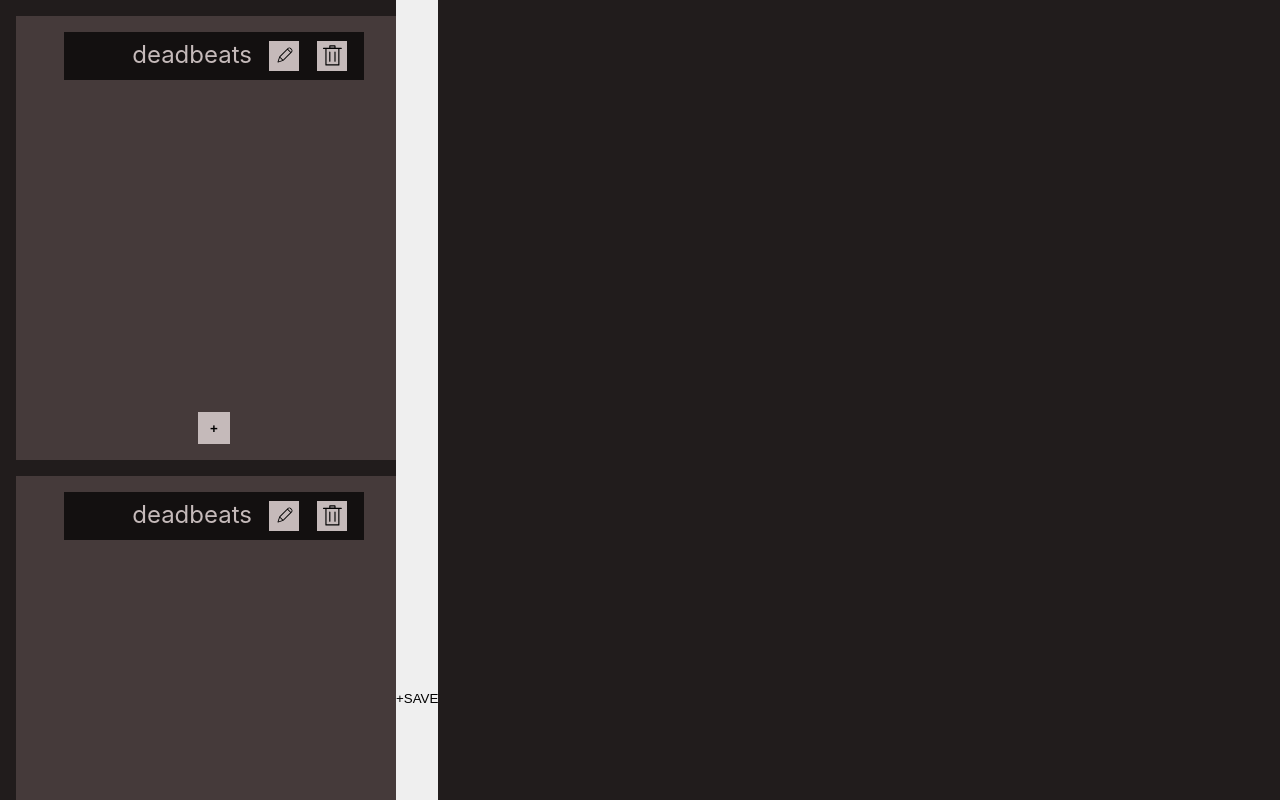
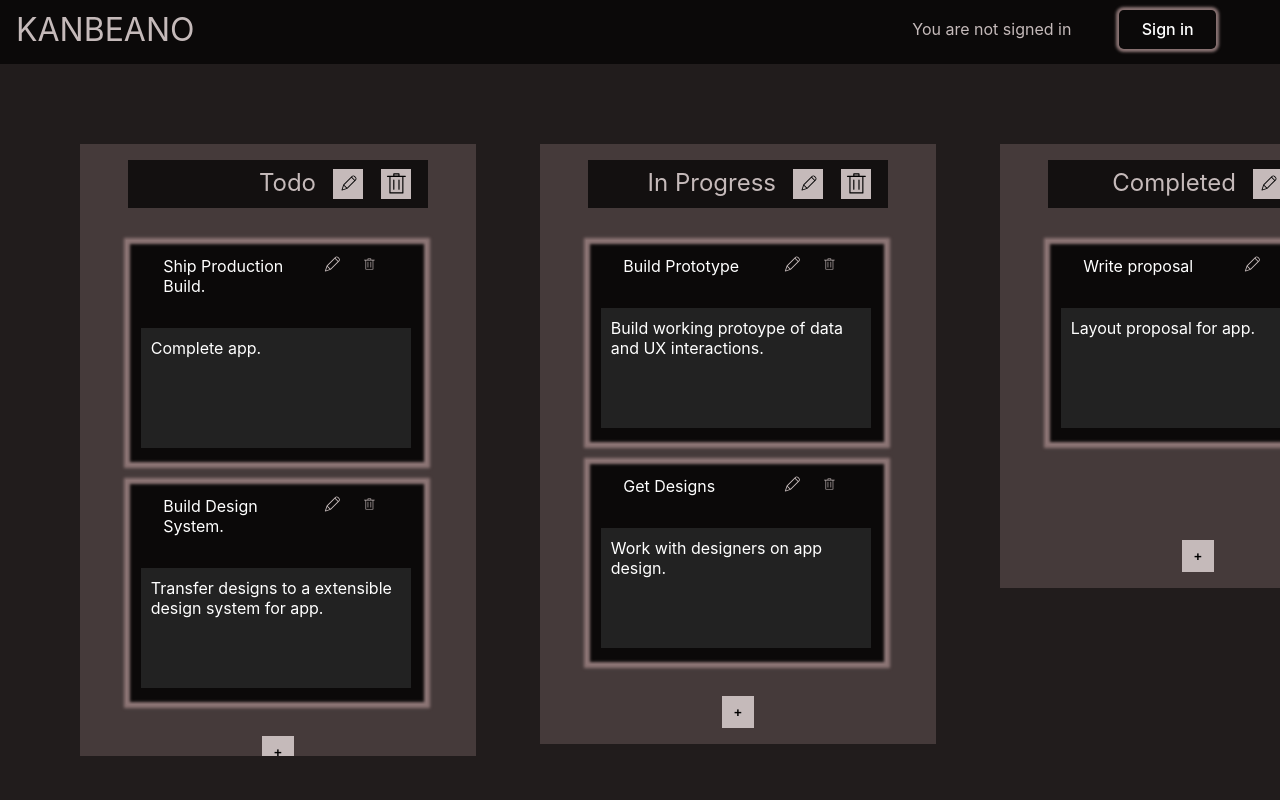
Before and after one commit to Christopher-Stevers/NewKanbeano, a Next.js app: page /board/rip in a window 1280 px wide. Shown: the top 800 px of the page. Built offline with nearby package versions, Linux system fonts and the light colour scheme; no server answers.

Commit message:
added landing page

```diff
--- a/pages/board/rip.js
+++ b/pages/board/rip.js
@@ -1,154 +1,187 @@
-import styles from '../../styles/Home.module.scss'
+import styles from '../../styles/listPage.module.scss'
 import NewContext from '../../components/newContext'
 import React from 'react'
-import { DragDropContext } from 'react-beautiful-dnd'
+import Link from 'next/link'
+import { DragDropContext, Draggable, Droppable } from 'react-beautiful-dnd'
 import { useState, useContext, useEffect } from 'react'
 import CardContainer from '../../components/indieContainer'
 import { v4 as uuidv4 } from 'uuid';
-export default function Home() {
+import { useRouter } from 'next/router'
+import { useSession } from 'next-auth/client'
+import Header from '../../components/header'
+export default function Home () {
+  const [session, loading] = useSession()
+  const router = useRouter()
+  const { id } = router.query
+  const ogDate=new Date(parseInt(id)).toDateString();
   const current = Date.now();
-  const [loggedIn, updateLoggedIn]=useState(true);
+  const [loggedIn, updateLoggedIn] = useState(true);
   const [listArr, updateListArr] = useState([]);
   const [count, updateCount] = useState([current])
   const newContext = useContext(NewContext);
-  const [contextState, updateContextState]=useState(
-     [
+  const [contextState, updateContextState] = useState([
     [{
-            title: "deadbeats",
-            content: "",
-            id: 1619195149210,
-            editable: false
-        }], [{
-          title: "deadbeats",
-          content: "",
-          id: 1619195149210,
-          editable: false
-      }], [{
-        title: "grave gain",
-        content: "",
-        id: 1619195149210,
-        editable: false
+      "title": "Todo",
+      "id": 1620144498949
+  }, {
+      "title": "Ship Production Build.",
+      "content": "Complete app.",
+      "id": "1620144541114",
+      "editable": false
+  }, {
+      "title": "Build Design System.",
+      "content": "Transfer designs to a extensible design system for app.",
+      "id": "1620144675026",
+      "editable": false
+  }],
+  [{
+      "title": "In Progress",
+      "id": 1620144500521
+  }, {
+      "title": "Build Prototype",
+      "content": "Build working protoype of data and UX interactions.",
+      "id": "1620144585932",
+      "editable": false
+  }, {
+      "title": "Get Designs",
+      "content": "Work with designers on app design.",
+      "id": "1620144644883",
+      "editable": false
+  }],
+  [{
+      "title": "Completed",
+      "id": 1620144501633
+  }, {
+      "title": "Write proposal",
+      "content": "Layout proposal for app.",
+      "id": "1620144552071",
+      "editable": false
   }]
 ])
-  const [state, updateState]=useState([])
-  const [newestState, updateNewestState]=useState([]);
-  const [signUp, updateSignUp]=useState(false)
-  const [username, updateUsername]=useState("")
-  const [message, updateMessage]=useState("")
-  const [domain, updateDomain]=useState("")
-  useEffect(()=>{ updateDomain(document.documentURI)},[]);
- /* const newUser=async()=>{
-    updateName(username);
-    const options ={
-    method: 'PUT',
-    body: name
-};
-  const url=domain+"api/movies?name="+username
-  const response= await fetch(url)
-       const responseObj=await response.json()
-       console.log(responseObj)
-       if(!responseObj.data){
-updateSignUp(false)
-updateLoggedIn(true)
+  const [state, updateState] = useState([])
+  const [newestState, updateNewestState] = useState([]);
+  const [signUp, updateSignUp] = useState(false)
+  const [username, updateUsername] = useState("")
+  const [message, updateMessage] = useState("")
+  const [domain, updateDomain] = useState("")
+  const [dontext, updateDontext] = useState("")
+  const [auth, updateAuth] = useState(true)
+  const [h2, updateH2]=useState("")
+  const [name, updateName] = useState("")
+  const [dbId, updateDbId] = useState("")
+  const [placeCard, updatePlaceCard]=useState("")
+ //if (typeof window !== 'undefined' && loading) return <div> KANBEANOYou are not signed inSign in This board either does not exist, or you do not own it. </div>
 
-       }
-       if(responseObj){
-         updateMessage("This username is already taken.")
-      }}*/
-  const [name, updateName]=useState("")
-  const [dbId, updateDbId]=useState("")
-    const logger=async(e)=>{
-        e.preventDefault()
-        const url=domain+"api/movies?name="+name
-       const response= await fetch(url)
-       const responseObj=await response.json()
-       if(responseObj.data){
-    updateLoggedIn(true)
-    updateContextState(responseObj.data);
+  // If no session exists, display access denied message
 
+  //let [stateContext, updateStateContext] = useState([]);
+  //const defaultContext = [stateContext, updateStateContext];
 
-       }
-       if(!responseObj.data){
-         updateSignUp(true)
-       }
-    }
-    const grabName=(e)=>{
-    updateName(e.target.value)
-    }
-  const addList = () => {
-    updateContextState(
-      contextState.concat([[]]));
-
-  }
-
-    let [stateContext, updateStateContext] = useState([
-  ]);
-    const defaultContext = [stateContext, updateStateContext];
-
-    const clone=JSON.parse(JSON.stringify(contextState));
+  const clone = JSON.parse(JSON.stringify(contextState));
   function handleOnDragEnd(result) {
-       if(result.destination===null){return;}
-                      const droppableSource=parseInt(result.source.droppableId);
-                      const droppableDestination=parseInt(result.destination.droppableId);
-              const draggedContext=clone.map((elem, index)=>{
-                  if(index===parseInt(result.destination.droppableId)){
-                      const clonedContext=JSON.parse(JSON.stringify(clone));
-                     const [reorderedItem]= clonedContext[droppableSource].splice(result.source.index, 1);
-                      clonedContext[droppableDestination].splice(result.destination.index, 0, reorderedItem);
+    if (result.destination === null) { return; }
+    if (result.type === "nestedList") {
+      const droppableSource = parseInt(result.source.droppableId);
+      const droppableDestination = parseInt(result.destination.droppableId);
+      const draggedContext = clone.map((elem, index) => {
+        if (index === parseInt(result.destination.droppableId)) {
+          const clonedContext = JSON.parse(JSON.stringify(clone));
+          const notZero = (result.destination.index) ? result.destination.index : 1;
+          const [reorderedItem] = clonedContext[droppableSource].splice(result.source.index, 1);
+          clonedContext[droppableDestination].splice(notZero, 0, reorderedItem);
           return clonedContext;
 
         }
       })
-                const nextContext=JSON.parse(JSON.stringify(draggedContext[parseInt(droppableDestination)]));
+      const nextContext = JSON.parse(JSON.stringify(draggedContext[parseInt(droppableDestination)]));
       updateContextState(nextContext)
       return;
     }
-const postToAPI=async()=>{
-  const clone=JSON.parse(JSON.stringify(contextState));
-   const contextString=JSON.stringify(newContext)
-   const postObj=JSON.stringify({
- _id: dbId,
+    if(result.type==="parentList"){
+
+
+      const droppableSource = parseInt(result.source.droppableId);
+      const droppableDestination = parseInt(result.destination.droppableId);
+      const clonedContext=JSON.parse(JSON.stringify(contextState));
+      const [reorderedItem] = clonedContext.splice(result.source.index, 1);
+      clonedContext.splice(result.destination.index, 0, reorderedItem);
+      updateContextState( clonedContext);
+
+
+
+
+
+    }
+    console.log(result);
+    return 0;
+  }
+  const postToAPI = async () => {
+    const clone = JSON.parse(JSON.stringify(contextState));
+    const contextString = JSON.stringify(newContext)
+    const postObj = JSON.stringify({
       data: clone,
 
-name: name
     })
 
     console.log(postObj)
- const options ={
+    const options = {
       method: 'POST',
       body: JSON.stringify(clone)
     };
 
-const url=domain+"api/movies?name="+name
-  const response= await fetch(url, JSON.parse(JSON.stringify(options)))
 
+    const url = "/" + "api/movies?listDate=" + router.query.id
+    const response = await fetch(url, JSON.parse(JSON.stringify(options)))
+if(response.status===200){console.log("success")}
   }
   return (
 
     <>
-  {loggedIn ?
-    < main className = { styles.main } >
+    <div><Header />
 
+      < main className={styles.main} >
         <DragDropContext onDragEnd={handleOnDragEnd}>
           <NewContext.Provider value={[contextState, updateContextState]}>
 
-<ul className={styles.list}>{contextState.map((elem, index)=> {return <li key={uuidv4()}><CardContainer i={index}/></li>})}</ul>
-<button onClick={addList} >+</button>
+          <div className={styles.flexWrapper}>  <Droppable key={1} droppableId="kingOfTheDrops" direction="horizontal" type="parentList">
+              {(provided, snapshot) => (
+                <div className={styles.list}
+                  ref={provided.innerRef}
+                  {...provided.droppableProps}
+                >{contextState.map((elem, index) => {
+                  return <Draggable draggableId={index.toString() + "topLevel"} index={index}>
+                    {(provided, snapshot) => (
+                      <div className={styles.listItem}
+                        ref={provided.innerRef}
+                        {...provided.draggableProps}
+                        {...provided.dragHandleProps}
+                      ><CardContainer i={index} /> </div>
+                    )}
+                  </Draggable>
+                })}
+
+                  {provided.placeholder}
+                </div>
+              )}
+            </Droppable><div>
+           {(placeCard)?<div className={styles.addList}><button className={styles.button} onClick={addList} >+</button></div>: null}
+            </div></div>
           </NewContext.Provider>
         </DragDropContext>
-  <button onClick={postToAPI}>SAVE</button>
-    </main >: (signUp)?<div><span>Sign up!</span><input onChange={(e)=>updateUsername(e.target.value)} placeholder="username"></input><button onClick={newUser}>Create account!</button><span>{message}</span></div>:
-    <div><span>Please Enter your username</span><form><input onChange={grabName} type="string"></input><input type="submit" onClick={logger}></input></form></div>
-  }</>
+
+      </main >
+      </div>
+    </>
   )
 }
+
 
 {/*<div className={styles.container}>
       <Head>
         <title>Create Next App</title>
         <link rel="icon" href="/favicon.ico" />
       </Head>
-  */}{/*</main>
+  */} {/*</main>
       <footer className={styles.footer}>
         <a
           href="https://vercel.com?utm_source=create-next-app&utm_medium=default-template&utm_campaign=create-next-app"
--- a/styles/globals.scss
+++ b/styles/globals.scss
@@ -7,6 +7,7 @@
        --list-header-background-color:  hsla(0, 9%, 9%, 1);
        --dark-header-text:hsla(0, 9%, 25%, 1);
        font-size: 16px;
+       color: inherit;
       }
 html{
   background-color: var(--body-background-color);}
--- /dev/null
+++ b/styles/root.module.scss
@@ -0,0 +1,32 @@
+.main{display: grid;
+justify-content: center;
+align-content: center;
+width: 100%;
+height: 100vh;
+position: fixed;
+top: 0px;
+
+color: var(--header-text);
+}
+.link{text-decoration: underline;
+background-color: transparent;
+color: inherit;
+font-size: inherit;
+font-family: inherit;
+cursor: pointer;}
+a.link{text-decoration: underline;
+background-color: transparent;
+color: inherit;
+font-size: inherit;
+font-family: inherit;}
+.h2, .em{margin: 100px 0px;}
+.h2{align-self: start;
+    justify-self: center;
+    width: 50%;
+text-indent: -4rem;
+font-size: 4rem;}
+
+.like{font-size: 2rem;
+    justify-self: center;
+    width: 50%;
+}
```
Also changed, not shown: pages/index.js (added, +41 -0 lines). Lines whose indentation alone changed are shown as unchanged.
